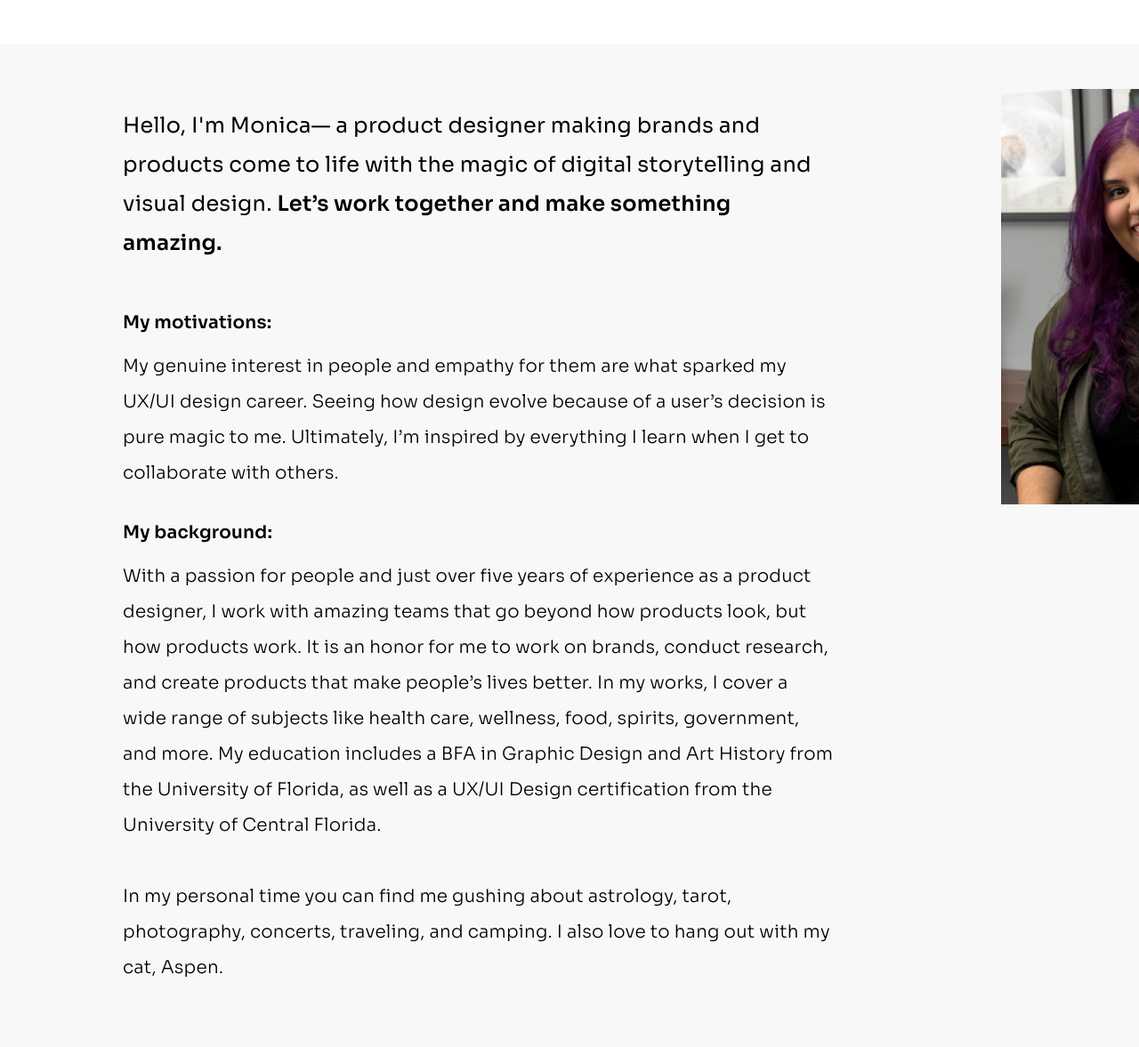
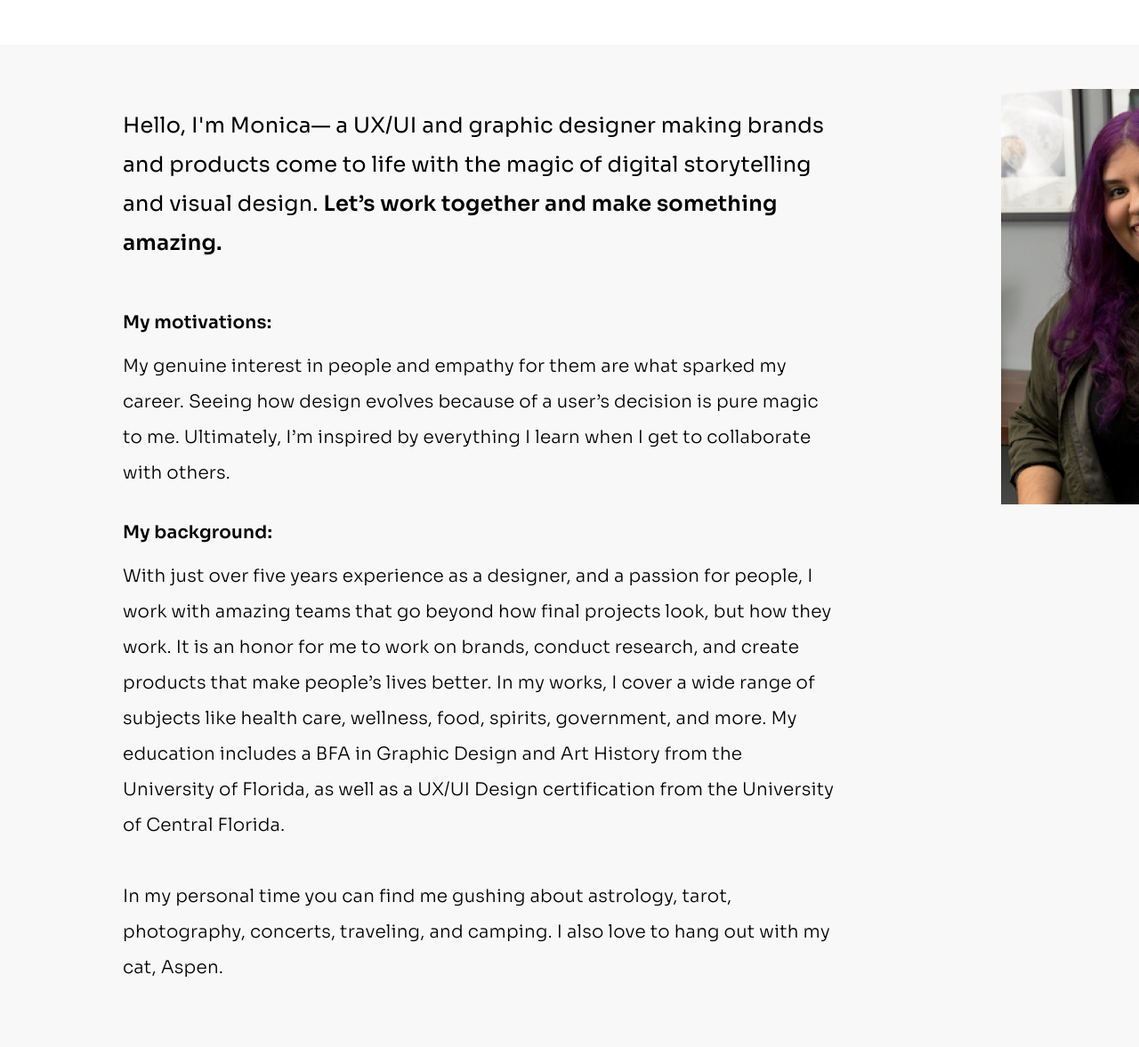
Before and after one commit to monicaviada/Unit-17-HW, a plain HTML site: page index.html in a window 1280 px wide. Shown: the part 123-1300 px from the top of the page at 89% size. Drawn offline with Linux system fonts and the light colour scheme.

Commit message:
Updated about text
Updated about text on About Me page

```diff
--- a/index.html
+++ b/index.html
@@ -19,13 +19,13 @@
 
     <section class="content">
         <div class="left-column">
-            <h1>Hello, I'm Monica— a product designer making brands and products come to life with the magic of digital storytelling and visual design. <b>Let’s work together and make something amazing.</b></h1>
+            <h1>Hello, I'm Monica— a UX/UI and graphic designer making brands and products come to life with the magic of digital storytelling and visual design. <b>Let’s work together and make something amazing.</b></h1>
             <br>
             <h2>My motivations:</h2>
-            <p>My genuine interest in people and empathy for them are what sparked my UX/UI design career. Seeing how design evolve because of a user’s decision is pure magic to me. Ultimately, I’m inspired by everything I learn when I get to collaborate with others.</p>
+            <p>My genuine interest in people and empathy for them are what sparked my career. Seeing how design evolves because of a user’s decision is pure magic to me. Ultimately, I’m inspired by everything I learn when I get to collaborate with others.</p>
             <br>
             <h2>My background:</h2>
-            <p>With a passion for people and just over five years of experience as a product designer, I work with amazing teams that go beyond how products look, but how products work. It is an honor for me to work on brands, conduct research, and create products that make people’s lives better. In my works, I cover a wide range of subjects like health care, wellness, food, spirits, government, and more.
+            <p>With just over five years experience as a designer, and a passion for people, I work with amazing teams that go beyond how final projects look, but how they work. It is an honor for me to work on brands, conduct research, and create products that make people’s lives better. In my works, I cover a wide range of subjects like health care, wellness, food, spirits, government, and more.
                 My education includes a BFA in Graphic Design and Art History from the University of Florida, as well as a UX/UI Design certification from the University of Central Florida.
                 <br>
                 <br>
```
